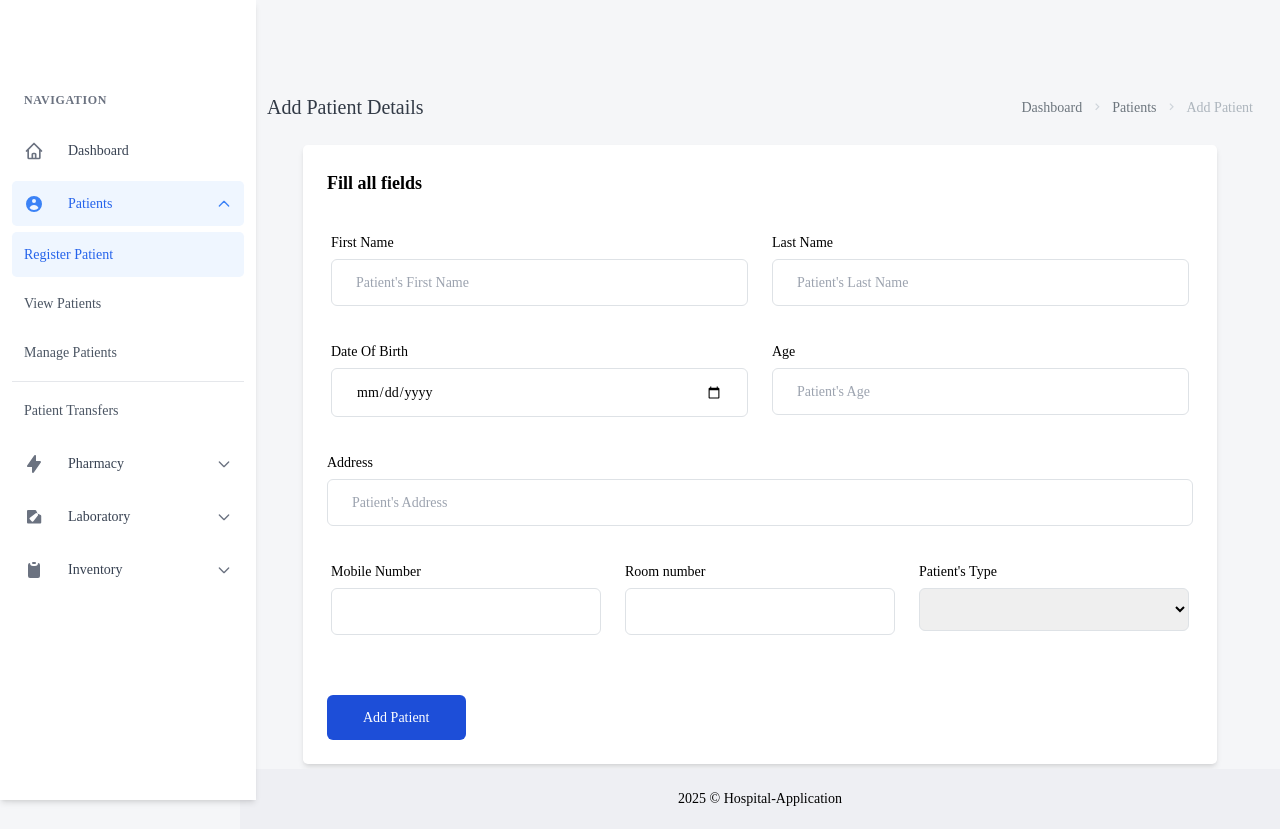
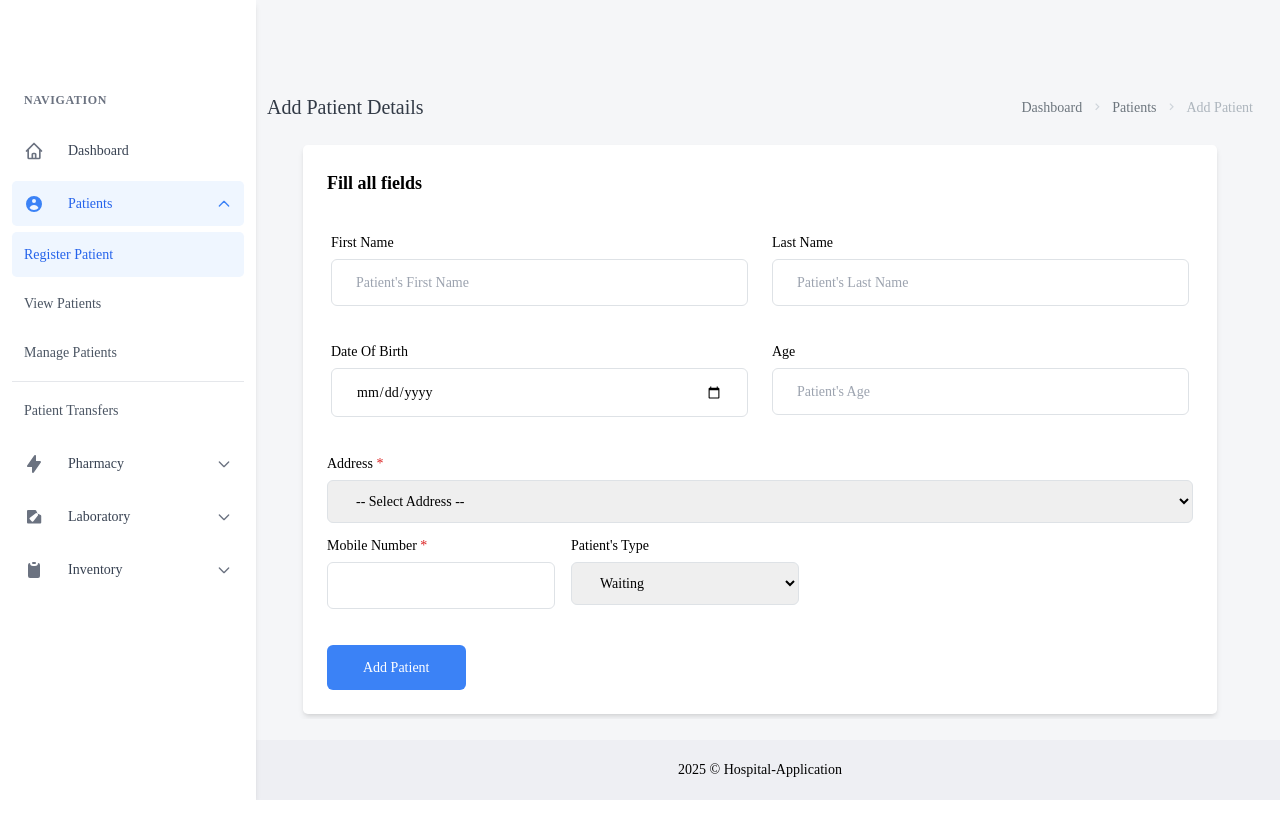
Before and after one commit to sengchhunyeang/Hospital-Application, a PHP site: page /backend/doc/his_doc_register_patient.php in a window 1280 px wide. After the commit the page ends 800 px from the top, so only its background shows below. Run offline with PHP 8.4, Linux system fonts and the light colour scheme; the visitor is signed in with stand-in values (Sample User, id 1); data comes from the database, SQL or seed files in the repository; some libraries are stand-ins or nearby versions; some web fonts are replaced.

Commit message:
udpate doctor page"

```diff
--- a/backend/doc/his_doc_manage_presc.php
+++ b/backend/doc/his_doc_manage_presc.php
@@ -134,7 +134,11 @@
                                                     <td class="border border-gray-200 px-4 py-2 hidden sm:table-cell"><?php echo $row->pres_pat_addr;?></td>
                                                     <td class="border border-gray-200 px-4 py-2 hidden sm:table-cell"><?php echo $row->pres_pat_ailment;?></td>
                                                     <td class="border border-gray-200 px-4 py-2 hidden sm:table-cell"><?php echo $row->pres_pat_age;?> Years</td>
-                                                    <td class="border border-gray-200 px-4 py-2 hidden sm:table-cell"><?php echo $row->pres_pat_type;?></td>
+                                                    <td class="border border-gray-200 px-4 py-2 hidden sm:table-cell"><?php
+                                                        $colors = ['OutPatient' => 'green', 'InPatient' => 'blue', 'Waiting' => 'yellow'];
+                                                        $color = $colors[$row->pres_pat_type] ?? 'gray';
+                                                        ?>
+                                                        <span class="px-2 py-1 text-xs font-semibold rounded-full bg-<?php echo $color; ?>-100 text-<?php echo $color; ?>-800"><?php echo $row->pres_pat_type;?></td>
                                                     <td class="border border-gray-200 px-4 py-2 hidden sm:table-cell space-x-2">
                                                         <!-- View button (blue) -->
                                                         <a href="his_doc_view_single_pres.php?pres_number=<?php echo $row->pres_number;?>&&pres_id=<?php echo $row->pres_id;?>"
--- a/backend/doc/his_doc_register_patient.php
+++ b/backend/doc/his_doc_register_patient.php
@@ -96,14 +96,14 @@ if (isset($_POST['add_patient'])) {
                                             <label for="inputEmail4" class="block text-sm font-medium mb-1 text-black">First
                                                 Name</label>
                                             <input type="text" required name="pat_fname"
-                                                   class="w-full px-3 py-2 border border-gray-300 rounded-md text-black"
+                                                   class="w-full px-3 py-2 border border-gray-300 rounded-md text-black focus:ring-2 focus:ring-blue-500 outline-none"
                                                    id="inputEmail4" placeholder="Patient's First Name">
                                         </div>
                                         <div class="w-full md:w-1/2 px-2 mb-4">
                                             <label for="inputPassword4"
                                                    class="block text-sm font-medium mb-1 text-black">Last Name</label>
                                             <input required type="text" name="pat_lname"
-                                                   class="w-full px-3 py-2 border border-gray-300 rounded-md text-black"
+                                                   class="w-full px-3 py-2 border border-gray-300 rounded-md text-black focus:ring-2 focus:ring-blue-500 outline-none"
                                                    id="inputPassword4" placeholder="Patient's Last Name">
                                         </div>
                                     </div>
@@ -114,7 +114,7 @@ if (isset($_POST['add_patient'])) {
                                             <label for="pat_dob" class="block text-sm font-medium mb-1 text-black">Date
                                                 Of Birth</label>
                                             <input type="date" required name="pat_dob"
-                                                   class="w-full px-3 py-2 border border-gray-300 rounded-md text-black"
+                                                   class="w-full px-3 py-2 border border-gray-300 rounded-md text-black focus:ring-2 focus:ring-blue-500 outline-none"
                                                    id="pat_dob">
                                         </div>
 
@@ -123,43 +123,65 @@ if (isset($_POST['add_patient'])) {
                                             <label for="pat_age"
                                                    class="block text-sm font-medium mb-1 text-black">Age</label>
                                             <input required type="text" name="pat_age"
-                                                   class="w-full px-3 py-2 border border-gray-300 rounded-md text-black"
+                                                   class="w-full px-3 py-2 border border-gray-300 rounded-md text-black
+              focus:border-blue-500 focus:ring-2 focus:ring-blue-500 outline-none"
                                                    id="pat_age" placeholder="Patient's Age" readonly>
                                         </div>
                                     </div>
 
-                                    <div class="mb-4">
-                                        <label for="inputAddress" class="block text-sm font-medium mb-1 text-black">Address</label>
-                                        <input required type="text"
-                                               class="w-full px-3 py-2 border border-gray-300 rounded-md text-black"
-                                               name="pat_addr" id="inputAddress" placeholder="Patient's Address">
+                                    <div>
+                                        <?php
+                                        // Example: all Cambodian addresses
+                                        $addresses = ["Banteay Meanchey - បន្ទាយមានជ័យ", "Battambang - បាត់ដំបង", "Kampong Cham - កំពង់ចាម", "Kampong Chhnang - កំពង់ឆ្នាំង", "Kampong Speu - កំពង់ស្ពឺ", "Kampong Thom - កំពង់ធំ", "Kampot - កំពត", "Kandal - កណ្ដាល", "Kep - កែប", "Koh Kong - កោះកុង", "Kratié - ក្រចេះ", "Mondulkiri - មណ្ឌលគិរី", "Pailin - ប៉ៃលិន", "Phnom Penh - ភ្នំពេញ", "Preah Vihear - ព្រះវិហារ", "Prey Veng - ព្រៃវែង", "Pursat - ពោធិសាត់", "Ratanakiri - រតនគីរី", "Siem Reap - សៀមរាប", "Sihanoukville - សីហនុ", "Stung Treng - ស្ទឹងត្រែង", "Svay Rieng - ស្វាយរៀង", "Takeo - តាកែវ", "Tboung Khmum - ទ្បូងខ្មុំ"];
+
+
+                                        // Handle form submission
+                                        $selected_address = '';
+                                        if ($_SERVER['REQUEST_METHOD'] === 'POST') {
+                                            $selected_address = isset($_POST['pat_addr']) ? $_POST['pat_addr'] : '';
+                                            // Now you can insert $selected_address into your database
+                                        }
+                                        ?>
+
+                                        <label for="pat_addr" class="block mb-1 font-medium">Address <span
+                                                    class="text-red-600 focus:ring-blue-500">*</span></label>
+                                        <select name="pat_addr" id="pat_addr"
+                                                class="w-full border border-gray-300 rounded-md px-3 py-2 mb-2">
+                                            <option value="">-- Select Address --</option>
+                                            <?php foreach ($addresses as $addr): ?>
+                                                <option value="<?php echo $addr; ?>" <?php if ($addr == $selected_address) echo 'selected'; ?>>
+                                                    <?php echo $addr; ?>
+                                                </option>
+                                            <?php endforeach; ?>
+                                        </select>
                                     </div>
 
-                                    <div class="flex flex-wrap -mx-2 mb-6">
-                                        <div class="w-full md:w-1/3 px-2 mb-4">
-                                            <label for="inputCity" class="block text-sm font-medium mb-1 text-black">Mobile
-                                                Number</label>
-                                            <input required type="text" name="pat_phone"
-                                                   class="w-full px-3 py-2 border border-gray-300 rounded-md text-black"
-                                                   id="inputCity">
-                                        </div>
-                                        <div class="w-full md:w-1/3 px-2 mb-4">
-                                            <label for="inputCity" class="block text-sm font-medium mb-1 text-black">Room
-                                                number </label>
-                                            <input type="text" name="pat_ailment"
-                                                   class="w-full px-3 py-2 border border-gray-300 rounded-md text-black"
-                                                   id="inputCity">
-                                        </div>
-                                        <div class="w-full md:w-1/3 px-2 mb-4">
-                                            <label for="inputState" class="block text-sm font-medium mb-1 text-black">Patient's
-                                                Type</label>
-                                            <select id="inputState" required name="pat_type"
-                                                    class="w-full px-3 py-2 border border-gray-300 rounded-md text-black">
-                                                <option></option>
-                                                <option>Waiting</option>
-                                                <option>Inpatients</option>
-                                                <option>Outpatients</option>
-                                            </select>
+                                    <div class="flex flex-wrap gap-6 mb-6">
+
+                                        <div class="grid grid-cols-1 md:grid-cols-3 gap-4">
+                                            <div>
+                                                <label for="pat_phone" class="block mb-1 font-medium">Mobile Number
+                                                    <span class="text-red-600">*</span></label>
+                                                <input type="text" required name="pat_phone" id="pat_phone"
+                                                       class="w-full border border-gray-300 rounded-md px-3 py-2 focus:outline-none focus:ring-2 focus:ring-blue-500">
+                                            </div>
+                                            <div>
+                                                <label for="pat_type" class="block mb-1 font-medium">Patient's
+                                                    Type</label>
+                                                <select id="pat_type" required name="pat_type"
+                                                        class="w-full border border-gray-300 rounded-md px-3 py-2 focus:outline-none focus:ring-2 focus:ring-blue-500">
+                                                    <option>Waiting</option>
+                                                    <option>InPatient</option>
+                                                    <option>OutPatient</option>
+                                                </select>
+                                            </div>
+
+                                            <div id="room_number_div" class="hidden">
+                                                <label for="pat_ailment" class="block mb-1 font-medium">Room
+                                                    Number</label>
+                                                <input type="number" name="pat_ailment" id="pat_ailment"
+                                                       class="w-full border border-gray-300 rounded-md px-3 py-2 focus:outline-none focus:ring-2 focus:ring-blue-500">
+                                            </div>
                                         </div>
                                         <div class="w-full md:w-1/6 px-2 mb-4 hidden">
                                             <?php
@@ -175,7 +197,7 @@ if (isset($_POST['add_patient'])) {
                                     </div>
 
                                     <button type="submit" name="add_patient"
-                                            class="px-4 py-2 bg-blue-700 text-white rounded-md hover:bg-gray-700 transition-colors">
+                                            class="px-4 py-2 bg-blue-500 text-white rounded-md hover:bg-blue-600 transition-colors mt-2">
                                         Add Patient
                                     </button>
                                 </form>
@@ -235,11 +257,31 @@ if (isset($_POST['add_patient'])) {
         // Show age in the input field
         document.getElementById("pat_age").value = age;
     });
+    document.getElementById("pat_dob").addEventListener("change", function () {
+        const dob = new Date(this.value);
+        const today = new Date();
+        let age = today.getFullYear() - dob.getFullYear();
+        const m = today.getMonth() - dob.getMonth();
 
+        // Adjust if birthday hasn't occurred yet this year
+        if (m < 0 || (m === 0 && today.getDate() < dob.getDate())) {
+            age--;
+        }
+
+        // Show age in the input field
+        document.getElementById("pat_age").value = age;
+    });
+    const patientType = document.getElementById('pat_type');
+    const roomDiv = document.getElementById('room_number_div');
+
+    patientType.addEventListener('change', function () {
+        if (this.value === 'InPatient') {
+            roomDiv.classList.remove('hidden'); // show input
+        } else {
+            roomDiv.classList.add('hidden'); // hide input
+        }
+    });
 </script>
-<!-- In your <head> -->
-
-
 </body>
 
 </html>
--- a/backend/doc/his_doc_view_presc.php
+++ b/backend/doc/his_doc_view_presc.php
@@ -112,7 +112,11 @@
                                                     <td class="border border-gray-200 px-4 py-2 text-black hidden sm:table-cell"><?php echo $row->pres_pat_addr;?></td>
                                                     <td class="border border-gray-200 px-4 py-2 text-black hidden sm:table-cell"><?php echo $row->pres_pat_ailment;?></td>
                                                     <td class="border border-gray-200 px-4 py-2 text-black hidden sm:table-cell"><?php echo $row->pres_pat_age;?> Years</td>
-                                                    <td class="border border-gray-200 px-4 py-2 text-black hidden sm:table-cell"><?php echo $row->pres_pat_type;?></td>
+                                                    <td class="border border-gray-200 px-4 py-2 text-black hidden sm:table-cell"><?php
+                                                        $colors = ['OutPatient' => 'green', 'InPatient' => 'blue', 'Waiting' => 'yellow'];
+                                                        $color = $colors[$row->pres_pat_type] ?? 'gray';
+                                                        ?>
+                                                        <span class="px-2 py-1 text-xs font-semibold rounded-full bg-<?php echo $color; ?>-100 text-<?php echo $color; ?>-800"><?php echo $row->pres_pat_type;?></td>
                                                     <td class="border border-gray-200 px-4 py-2 text-black hidden sm:table-cell">
                                                         <a href="his_doc_view_single_pres.php?pres_number=<?php echo $row->pres_number;?>&&pres_id=<?php echo $row->pres_id;?>"
                                                            class="inline-flex items-center px-3 py-1 rounded text-xs font-medium bg-blue-500 text-white hover:bg-blue-600">
```
Also changed, not shown: backend/admin/his_admin_dashboard.php (+9 -6 lines), backend/doc/his_doc_add_presc.php (+6 -2 lines), backend/doc/his_doc_dashboard.php (+53 -23 lines), backend/doc/his_doc_manage_patient.php (+6 -1 lines), backend/doc/his_doc_patient_transfer.php (+6 -1 lines), backend/doc/his_doc_transfer_single_patient.php (+11 -11 lines), backend/doc/his_doc_view_patients.php (+6 -1 lines).
